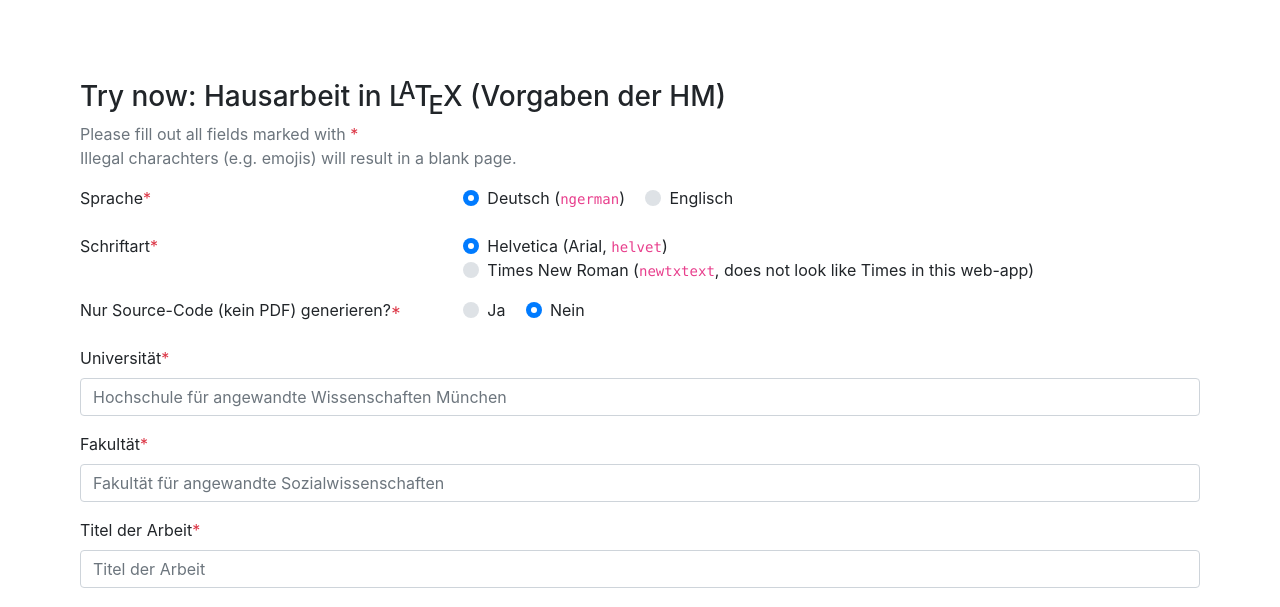
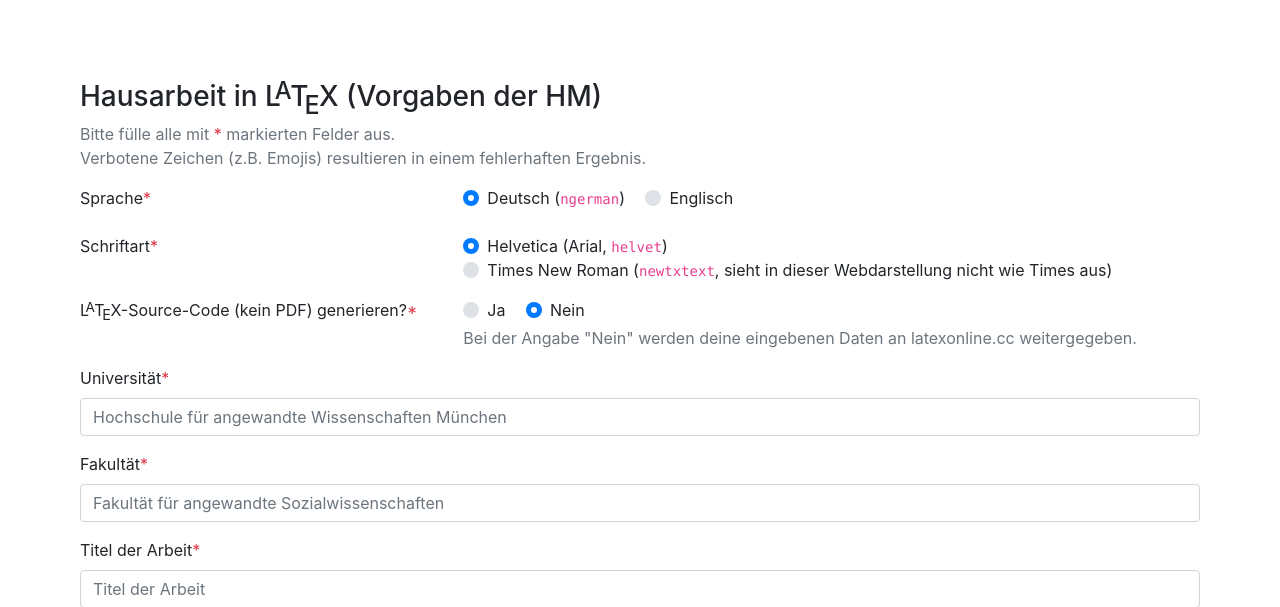
Before and after one commit to philipbrembeck/HM-Hausarbeiten-Vorlage, a PHP site: page / in a window 1280 px wide. Shown: the top 607 px of the page. Run offline with PHP 8.4, Linux system fonts and the light colour scheme.

Commit message:
Webservice update `v0.2`

```diff
--- a/webservice/index.php
+++ b/webservice/index.php
@@ -6,37 +6,12 @@
       <meta charset="utf-8">
       <title>HM &middot; LaTeX Hausarbeit</title>
       <link rel="stylesheet" href="https://stackpath.bootstrapcdn.com/bootstrap/4.1.3/css/bootstrap.min.css">
-      <style>
-         body {
-         font-size: 12pt;
-         padding: 5rem;
-         }
-         .latex sub {
-            vertical-align: -0.1ex;
-            margin-left: -0.1667em;
-            margin-right: -0.025em;
-          }
-          .latex sub, .latex sup {
-            font-size: 0.9em;
-            text-transform:uppercase;
-          }
-          .latex sup {
-            font-size: 0.85em;
-            vertical-align: -0.2em;
-            margin-left: -0.26em;
-            margin-right: -0.05em;
-          }
-         @media only screen and (max-width:48rem) {
-         body {
-         padding: 1rem;
-         }
-         }
-      </style>
+      <link rel="stylesheet" href="includes/style.css">
    </head>
    <body>
-      <h3>Try now: Hausarbeit in <span class="latex">L<sup>A</sup>T<sub>E</sub>X</span> (Vorgaben der HM)</h3>
-      <p class="text-muted">Please fill out all fields marked with <span class="text-danger">*</span><br>
-         Illegal charachters (e.g. emojis) will result in a blank page.
+      <h3>Hausarbeit in <span class="latex">L<sup>A</sup>T<sub>E</sub>X</span> (Vorgaben der HM)</h3>
+      <p class="text-muted">Bitte fülle alle mit <span class="text-danger">*</span> markierten Felder aus.<br>
+         Verbotene Zeichen (z.B. Emojis) resultieren in einem fehlerhaften Ergebnis.
       </p>
       <form action="index_2.php">
          <div class="form-group row">
@@ -61,12 +36,12 @@
                </div>
                <div class="custom-control custom-radio custom-control-inline">
                   <input name="font" id="font_1" type="radio" required="required" class="custom-control-input" value="timesnewroman">
-                  <label for="font_1" class="custom-control-label">Times New Roman (<code>newtxtext</code>, does not look like Times in this web-app)</label>
+                  <label for="font_1" class="custom-control-label">Times New Roman (<code>newtxtext</code>, sieht in dieser Webdarstellung nicht wie Times aus)</label>
                </div>
             </div>
          </div>
          <div class="form-group row">
-            <label class="col-4">Nur Source-Code (kein PDF) generieren?<span class="text-danger">*</span></label>
+            <label class="col-4"><span class="latex">L<sup>A</sup>T<sub>E</sub>X</span>-Source-Code (kein PDF) generieren?<span class="text-danger">*</span></label>
             <div class="col-8">
                <div class="custom-control custom-radio custom-control-inline">
                   <input name="code" id="code_0" type="radio" required="required" class="custom-control-input" value="true">
@@ -76,6 +51,7 @@
                   <input name="code" id="code_1" type="radio" required="required" class="custom-control-input" value="false" checked>
                   <label for="code_1" class="custom-control-label">Nein</label>
                </div>
+               <span id="textHelpBlock" class="form-text text-muted">Bei der Angabe "Nein" werden deine eingebenen Daten an latexonline.cc weitergegeben.</span>
             </div>
          </div>
          <div class="form-group">
```
Also changed, not shown: webservice/index_2.php (+9 -44 lines), webservice/script.php (+78 -2 lines).
